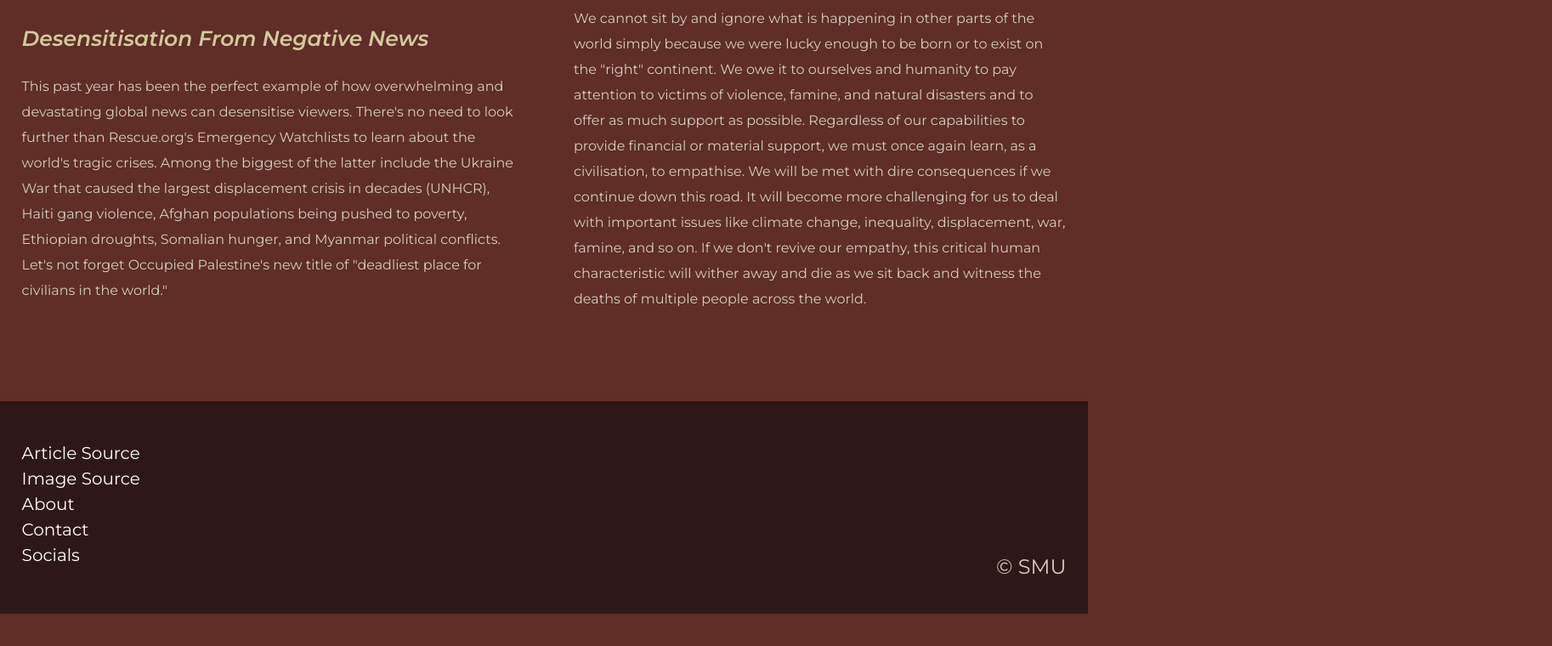
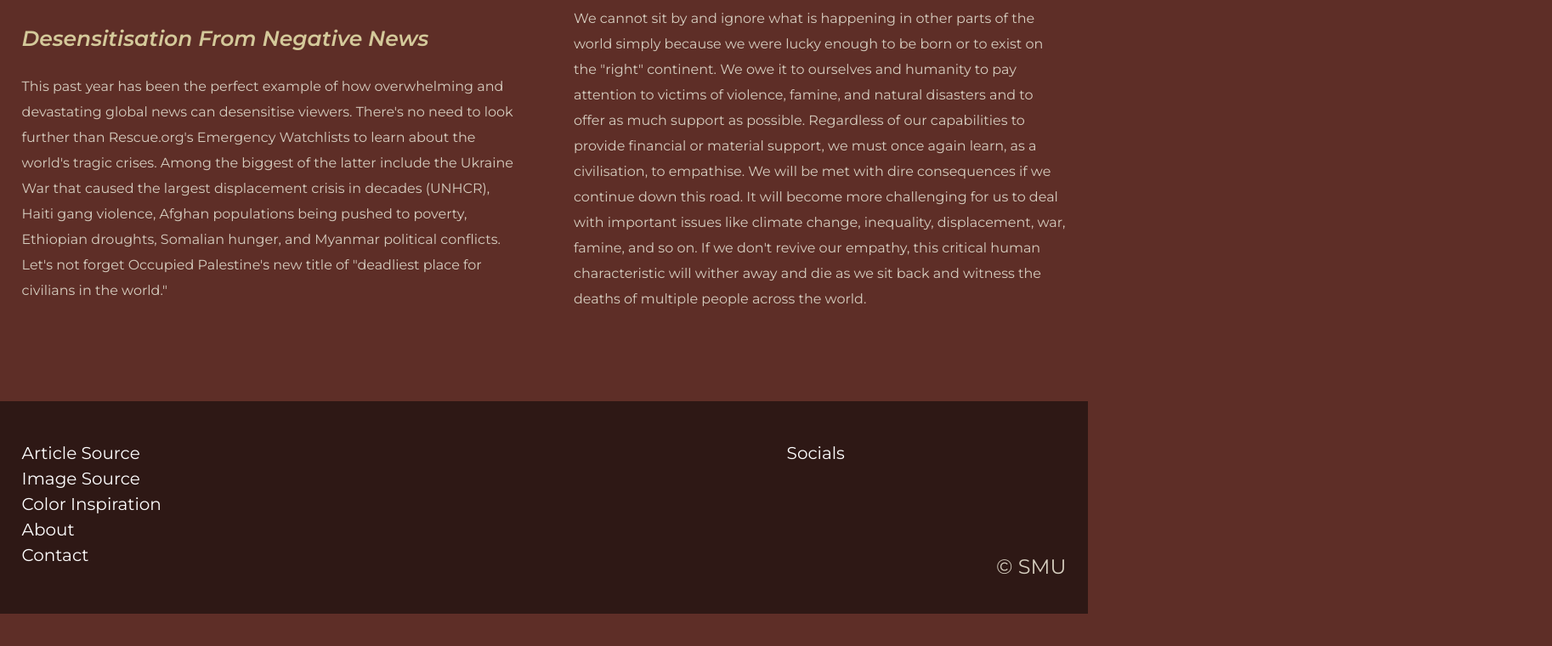
Before and after one commit to buttermilkcookie/Project-2, a plain HTML site: page index.html in a window 1280 px wide. Shown: the part 2374-3134 px from the top of the page at 85% size, 1826 px wide, since content can reach past the window. Drawn offline with Linux system fonts and the light colour scheme.

Commit message:
Add Color Inspiration link to footer

```diff
--- a/index.html
+++ b/index.html
@@ -156,6 +156,7 @@
          <div class="footer-content">
             <a href="https://www.thesmujournal.ca/editor/empathy-is-dying-and-so-are-we">Article Source</a>
             <a href="https://dannorris.me/wp-content/uploads/2016/08/empathy-feature-1.jpg">Image Source</a>
+            <a href="https://www.awwwards.com/sites/radaville">Color Inspiration</a>
             <a href="#">About</a>
             <a href="#">Contact</a>
             <a href="#">Socials</a>
```
